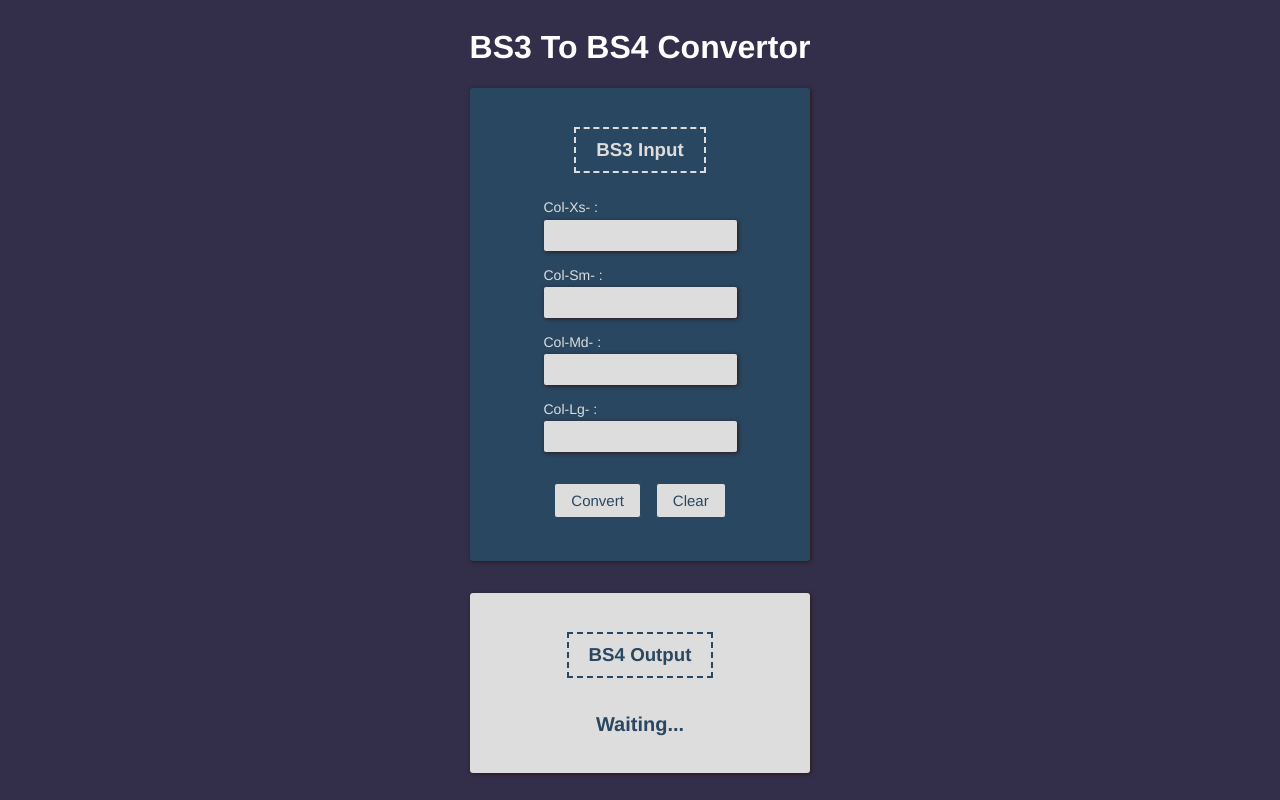
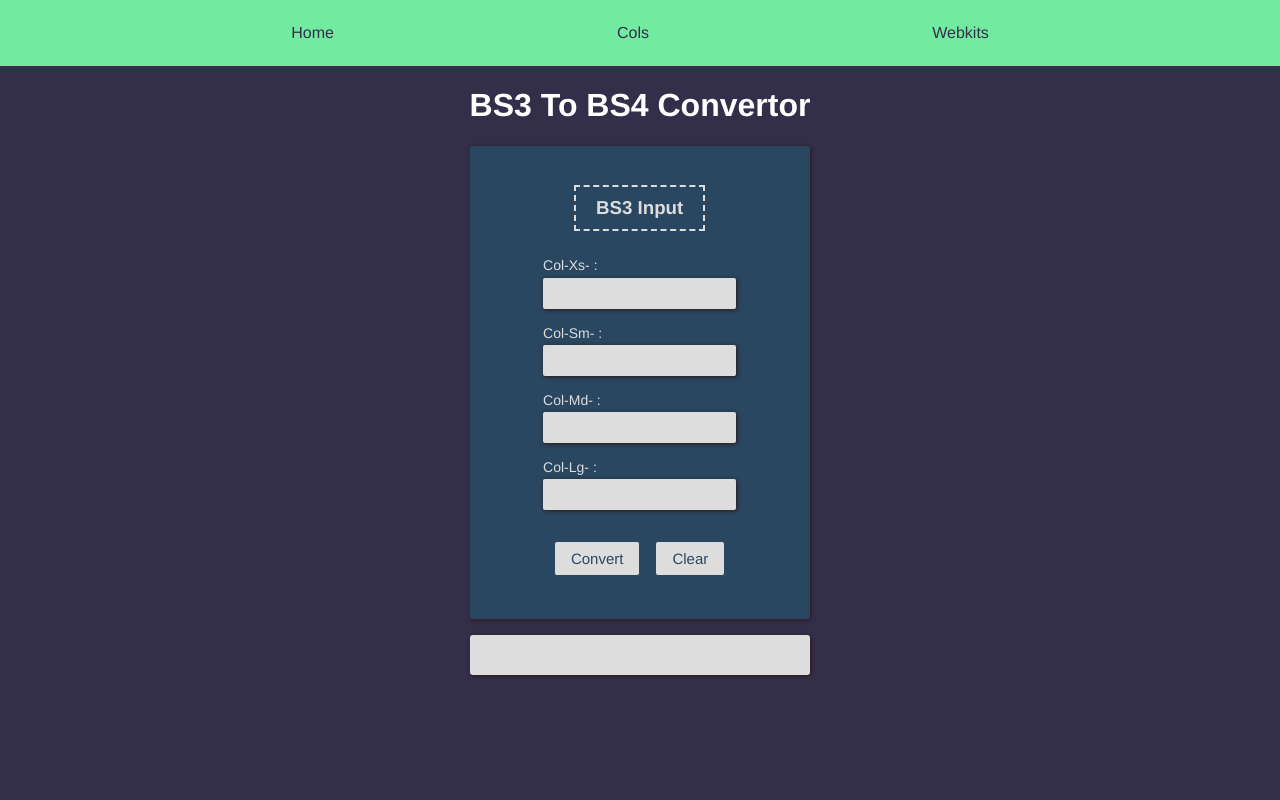
Before and after one commit to MohammadAlderson/bs-convertor, a React (Create React App) app: page /cols in a window 1280 px wide. Built offline with nearby package versions, Linux system fonts and the light colour scheme; a web font is replaced by a local one.

Commit message:
router added

```diff
--- a/package.json
+++ b/package.json
@@ -5,6 +5,7 @@
   "dependencies": {
     "react": "^16.8.6",
     "react-dom": "^16.8.6",
+    "react-router-dom": "^5.1.2",
     "react-scripts": "3.0.1"
   },
   "scripts": {
--- a/public/index.html
+++ b/public/index.html
@@ -26,9 +26,8 @@
     -->
       <title>Convertor</title>
    </head>
-   <body>
+   <body id="root" class="main">
       <noscript>You need to enable JavaScript to run this app.</noscript>
-      <div id="root"></div>
       <!--
       This HTML file is a template.
       If you open it directly in the browser, you will see an empty page.
--- a/src/App.js
+++ b/src/App.js
@@ -1,131 +1,19 @@
 import React from "react";
 import "./styles/App.css";
+import Cols from './components/cols'
+import Navbar from "./components/navbar";
+import { BrowserRouter as Router, Switch, Route, Link } from "react-router-dom";
+
 
 class App extends React.Component {
-   constructor(props) {
-      super(props);
-      this.Col_Xs = "";
-      this.Col_Sm = "";
-      this.Col_Md = "";
-      this.Col_Lg = "";
-   }
-
-   state = {
-      XsValue: "",
-      SmValue: "",
-      MdValue: "",
-      LgValue: "",
-      outPut: "Waiting..."
-   };
-
-   onChangeColXsValue = e => {
-      this.setState({ XsValue: e.target.value });
-   };
-
-   onChangeColSmValue = e => {
-      this.setState({ SmValue: e.target.value });
-   };
-
-   onChangeColMdValue = e => {
-      this.setState({ MdValue: e.target.value });
-   };
-
-   onChangeColLgValue = e => {
-      this.setState({ LgValue: e.target.value });
-   };
-
-   doClear = () => {
-      this.Col_Xs.value = "";
-      this.Col_Sm.value = "";
-      this.Col_Md.value = "";
-      this.Col_Lg.value = "";
-      this.setState({
-         XsValue: "",
-         SmValue: "",
-         MdValue: "",
-         LgValue: "",
-         outPut: "Waiting..."
-      });
-   };
-
-   doConvert = () => {
-      this.setState({
-         outPut: `col-xl-${this.state.LgValue} col-lg-${
-            this.state.MdValue
-         } col-md-${this.state.SmValue} col-${this.state.XsValue}`
-      });
-   };
-
    render() {
       return (
-         <div className="main">
-            <h1 className="page-title">BS3 To BS4 Convertor</h1>
-            <div className="form-container">
-               <h3 className="input-title">BS3 Input</h3>
-               <div className="form-item">
-                  <label className="form-label">Col-Xs- :</label>
-                  <input
-                     ref={ref => (this.Col_Xs = ref)}
-                     id="Col-Xs"
-                     className="form-input"
-                     onChange={this.onChangeColXsValue}
-                     type="text"
-                  />
-               </div>
-               <div className="form-item">
-                  <label className="form-label">Col-Sm- :</label>
-                  <input
-                     ref={ref => (this.Col_Sm = ref)}
-                     id="Col-Sm"
-                     className="form-input"
-                     onChange={this.onChangeColSmValue}
-                     type="text"
-                  />
-               </div>
-               <div className="form-item">
-                  <label className="form-label">Col-Md- :</label>
-                  <input
-                     ref={ref => (this.Col_Md = ref)}
-                     id="Col-Md"
-                     className="form-input"
-                     onChange={this.onChangeColMdValue}
-                     type="text"
-                  />
-               </div>
-               <div className="form-item">
-                  <label className="form-label">Col-Lg- :</label>
-                  <input
-                     ref={ref => (this.Col_Lg = ref)}
-                     id="Col-Lg"
-                     className="form-input"
-                     onChange={this.onChangeColLgValue}
-                     type="text"
-                  />
-               </div>
-               <div className="form-item btns-container">
-                  <button
-                     className="form-btn"
-                     id="convertorBtn"
-                     onClick={this.doConvert}
-                  >
-                     Convert
-                  </button>
-                  <button
-                     className="form-btn"
-                     id="clearBtn"
-                     onClick={this.doClear}
-                  >
-                     Clear
-                  </button>
-               </div>
-            </div>
-            <div className="output-box">
-               <h3 className="output-title">BS4 Output</h3>
-               <h2 className="output-text" id="output">
-                  {this.state.outPut}
-               </h2>
-            </div>
-         </div>
+         <Router>
+            <Navbar />
+            <main>
+               <Cols />
+            </main>
+         </Router>
       );
    }
 }
--- /dev/null
+++ b/src/components/cols.js
@@ -0,0 +1,127 @@
+import React from "react";
+import "./../styles/App.css";
+
+
+export default class Cols extends React.Component {
+   constructor(props) {
+      super(props);
+      this.Col_Xs = "";
+      this.Col_Sm = "";
+      this.Col_Md = "";
+      this.Col_Lg = "";
+   }
+
+   state = {
+      XsValue: "",
+      SmValue: "",
+      MdValue: "",
+      LgValue: "",
+      outPut: "Waiting..."
+   };
+
+   onChangeColXsValue = e => {
+      this.setState({ XsValue: e.target.value });
+   };
+
+   onChangeColSmValue = e => {
+      this.setState({ SmValue: e.target.value });
+   };
+
+   onChangeColMdValue = e => {
+      this.setState({ MdValue: e.target.value });
+   };
+
+   onChangeColLgValue = e => {
+      this.setState({ LgValue: e.target.value });
+   };
+
+   doClear = () => {
+      this.Col_Xs.value = "";
+      this.Col_Sm.value = "";
+      this.Col_Md.value = "";
+      this.Col_Lg.value = "";
+      this.setState({
+         XsValue: "",
+         SmValue: "",
+         MdValue: "",
+         LgValue: "",
+         outPut: "Waiting..."
+      });
+   };
+
+   doConvert = () => {
+      this.setState({
+         outPut: `col-xl-${this.state.LgValue} col-lg-${
+            this.state.MdValue
+         } col-md-${this.state.SmValue} col-${this.state.XsValue}`
+      });
+   };
+
+   render() {
+      return (
+         <React.Fragment>
+            <h1 className="page-title">BS3 To BS4 Convertor</h1>
+            <div className="form-container">
+               <h3 className="input-title">BS3 Input</h3>
+               <div className="form-item">
+                  <label className="form-label">Col-Xs- :</label>
+                  <input
+                     ref={ref => (this.Col_Xs = ref)}
+                     id="Col-Xs"
+                     className="form-input"
+                     onChange={this.onChangeColXsValue}
+                     type="text"
+                  />
+               </div>
+               <div className="form-item">
+                  <label className="form-label">Col-Sm- :</label>
+                  <input
+                     ref={ref => (this.Col_Sm = ref)}
+                     id="Col-Sm"
+                     className="form-input"
+                     onChange={this.onChangeColSmValue}
+                     type="text"
+                  />
+               </div>
+               <div className="form-item">
+                  <label className="form-label">Col-Md- :</label>
+                  <input
+                     ref={ref => (this.Col_Md = ref)}
+                     id="Col-Md"
+                     className="form-input"
+                     onChange={this.onChangeColMdValue}
+                     type="text"
+                  />
+               </div>
+               <div className="form-item">
+                  <label className="form-label">Col-Lg- :</label>
+                  <input
+                     ref={ref => (this.Col_Lg = ref)}
+                     id="Col-Lg"
+                     className="form-input"
+                     onChange={this.onChangeColLgValue}
+                     type="text"
+                  />
+               </div>
+               <div className="form-item btns-container">
+                  <button
+                     className="form-btn"
+                     id="convertorBtn"
+                     onClick={this.doConvert}
+                  >
+                     Convert
+                  </button>
+                  <button
+                     className="form-btn"
+                     id="clearBtn"
+                     onClick={this.doClear}
+                  >
+                     Clear
+                  </button>
+               </div>
+            </div>
+            <div className="output-box"></div>
+         </React.Fragment>
+      );
+   }
+}
--- /dev/null
+++ b/src/components/navbar.js
@@ -0,0 +1,21 @@
+import React from 'react'
+
+export default class Navbar extends React.Component {
+    render() {
+            return (
+               <nav className="navbar">
+                  <ul className="navbar-list">
+                     <li>
+                        <a href="#">Home</a>
+                     </li>
+                     <li>
+                        <a href="#">Cols</a>
+                     </li>
+                     <li>
+                        <a href="#">Webkits</a>
+                     </li>
+                  </ul>
+               </nav>
+            );
+    }
+}
--- a/src/styles/App.css
+++ b/src/styles/App.css
@@ -4,14 +4,42 @@
 
 body {
    background-color: #332f4a;
+   margin: 0;
 }
 
 .main {
    display: flex;
-   flex: 1;
+   flex: 1 1;
    justify-content: center;
    align-items: center;
    flex-direction: column;
+}
+
+.navbar {
+   display: flex;
+   background-color: #71EB9F;
+   width: 100%;
+}
+
+.navbar> .navbar-list {
+   display: flex;
+   flex: 1;
+   justify-content: space-evenly;
+   list-style: none;
+   padding: .5rem;
+}
+
+.navbar> .navbar-list> li {
+}
+
+.navbar> .navbar-list> li> a {
+   color: #332f4a;
+   text-decoration: none;
+   cursor: pointer;
+}
+
+.navbar> .navbar-list> li> a:hover {
+   color: #cc1919
 }
 
 .form-container {
```
Also changed, not shown: 1 other file (tests, documents, lock files or other folders).
